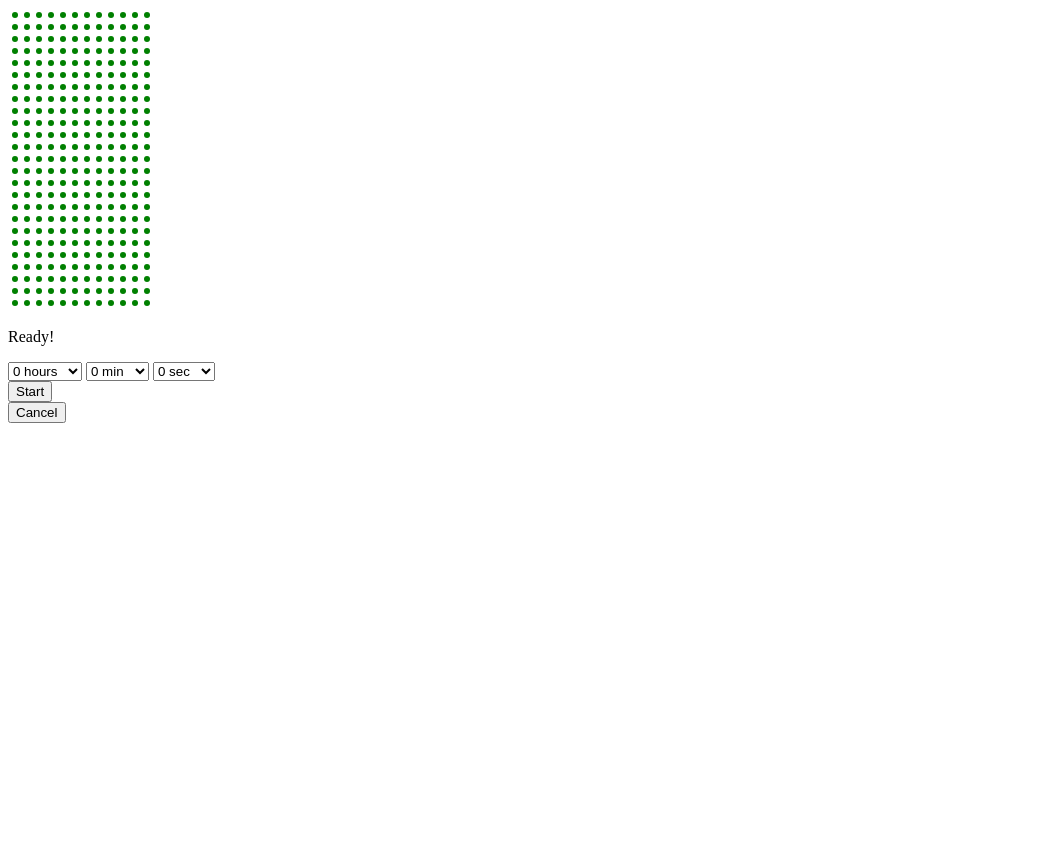
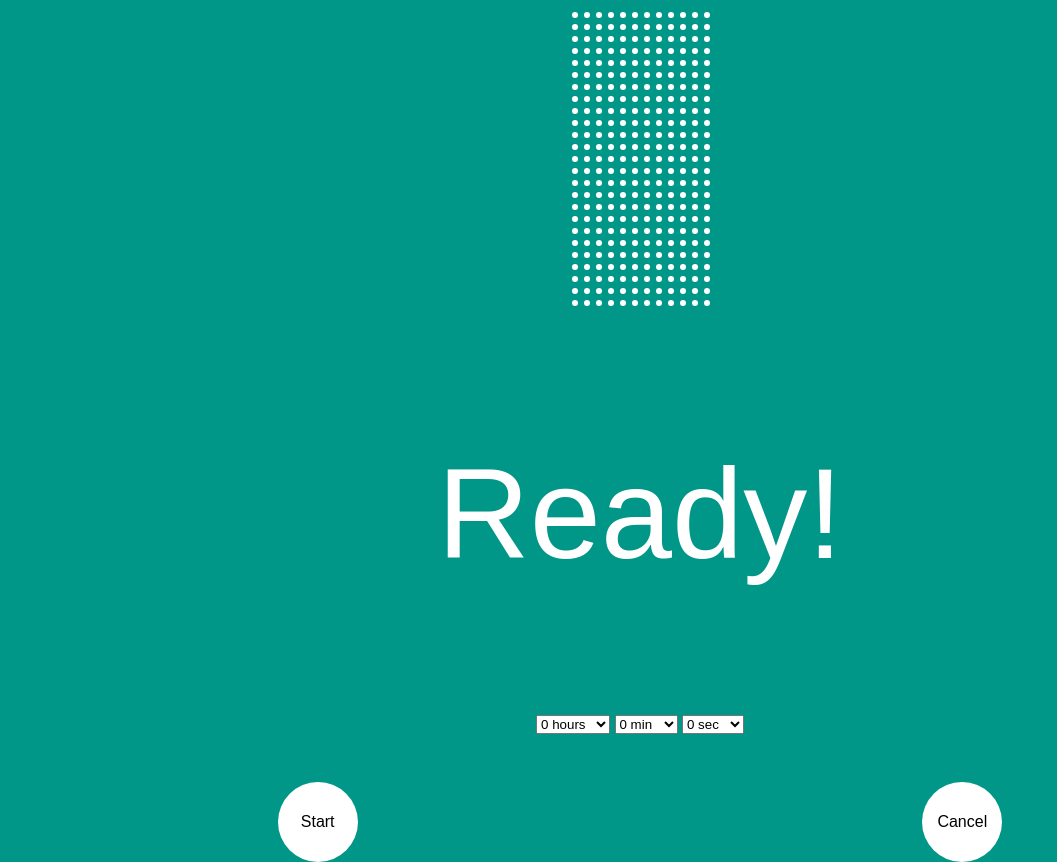
Before and after one commit to deandi-scholtz-ITvarsity/Module-7-Part-2-Assessment-1, a plain HTML site: page index.html in a window 1280 px wide. Shown: the whole page, without its empty margins (0-1057 px from the left). Before the commit the page ends 800 px from the top, so only its background shows below. Drawn offline with Linux system fonts and the light colour scheme.

Commit message:
CSS General

```diff
--- a/index.html
+++ b/index.html
@@ -13,7 +13,7 @@
         <svg id="progressBarContainer" width="144" height="300">
             <defs>
                 <pattern id="pattern1" x="0" y="0" width="12" height="12" patternUnits="userSpaceOnUse">
-                    <circle cx="5" cy="5" r="3" stroke="0" fill="green" />
+                    <circle cx="5" cy="5" r="3" stroke="0" fill="white" />
                 </pattern>
             </defs>
             <rect id="progressBar" x="0" y="0" width="144" height="300" style="fill:url(#pattern1);" />
--- a/style.css
+++ b/style.css
@@ -1,3 +1,47 @@
+body {
+    background-color: #009788;
+    font-family: "Raleway", sans-serif;
+    text-align: center;
+}
+
+.container {
+    width: 100%;
+}
+
+p {
+    color: white;
+    font-size: 10vw;
+}
+
+#clock {
+    width: 100%;
+    text-align: center;
+}
+
 #progressBarContainer {
     transform: rotate(180deg);
 }
+
+.buttonSection {
+    width: 100%;
+    padding-top: 3rem;
+}
+
+.roundButton {
+    border-radius: 50%;
+    background-color: white;
+    border: 0;
+    width: 5rem;
+    height: 5rem;
+    font-size: 1rem;
+}
+
+.button1 {
+    float: left;
+    width: 49%;
+}
+
+.button2 {
+    float: right;
+    width: 49%;
+}
```
